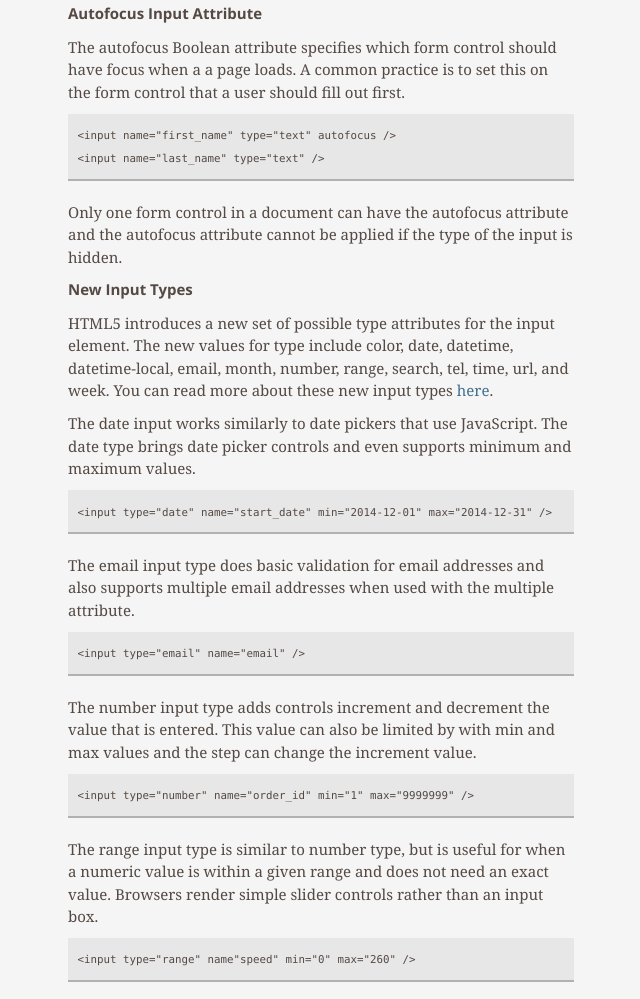
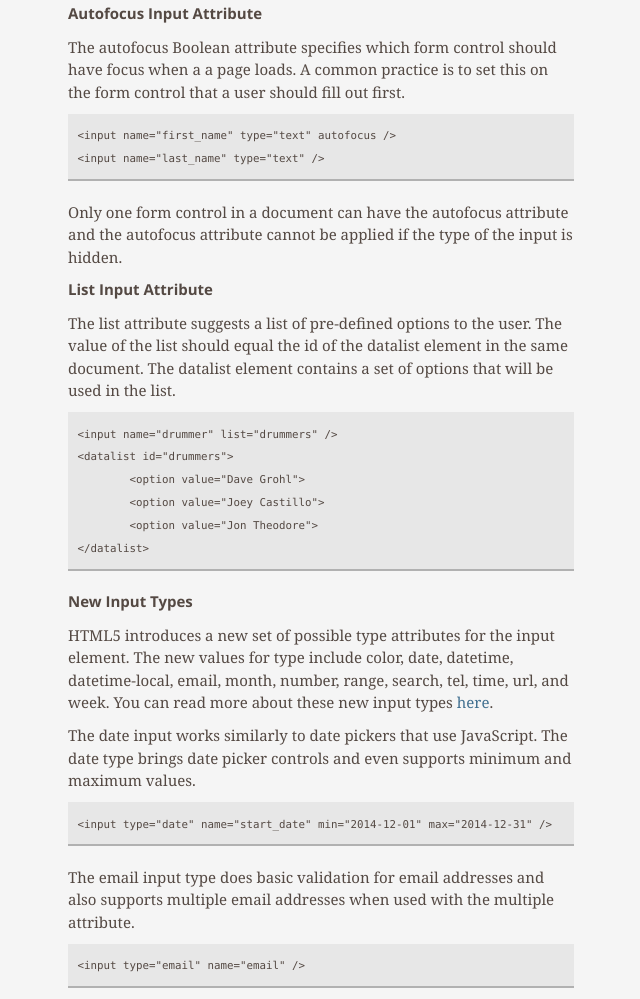
Before and after one commit to JiveManlyBen/html5-examples, a plain HTML site: page index.html in a window 1280 px wide. Shown: the part 1658-2657 px from the top of the page, without its empty margins (319-959 px from the left). Drawn offline with nearby package versions, Linux system fonts and the light colour scheme.

Commit message:
Added a datalist example to the forms

```diff
--- a/index.html
+++ b/index.html
@@ -109,6 +109,21 @@
 <p>Only one form control in a document can have the autofocus attribute and the autofocus attribute cannot be applied if the type of the input is hidden.</p>
 </section>
 
+<section id="input-list">
+<h3>
+<a name="input-list" class="anchor" href="#input-list"><span class="octicon octicon-link"></span></a>List Input Attribute</h3>
+
+<p>The list attribute suggests a list of pre-defined options to the user. The value of the list should equal the id of the datalist element in the same document. The datalist element contains a set of options that will be used in the list.</p>
+
+<pre><code>&lt;input name="drummer" list="drummers" /&gt;
+&lt;datalist id="drummers"&gt;
+	&lt;option value="Dave Grohl"&gt;
+	&lt;option value="Joey Castillo"&gt;
+	&lt;option value="Jon Theodore"&gt;
+&lt;/datalist&gt;</code></pre>
+
+</section>
+
 <section id="input-types">
 <h3>
 <a name="input-types" class="anchor" href="#input-types"><span class="octicon octicon-link"></span></a>New Input Types</h3>
```
Also changed, not shown: forms.html (+14 -1 lines).
